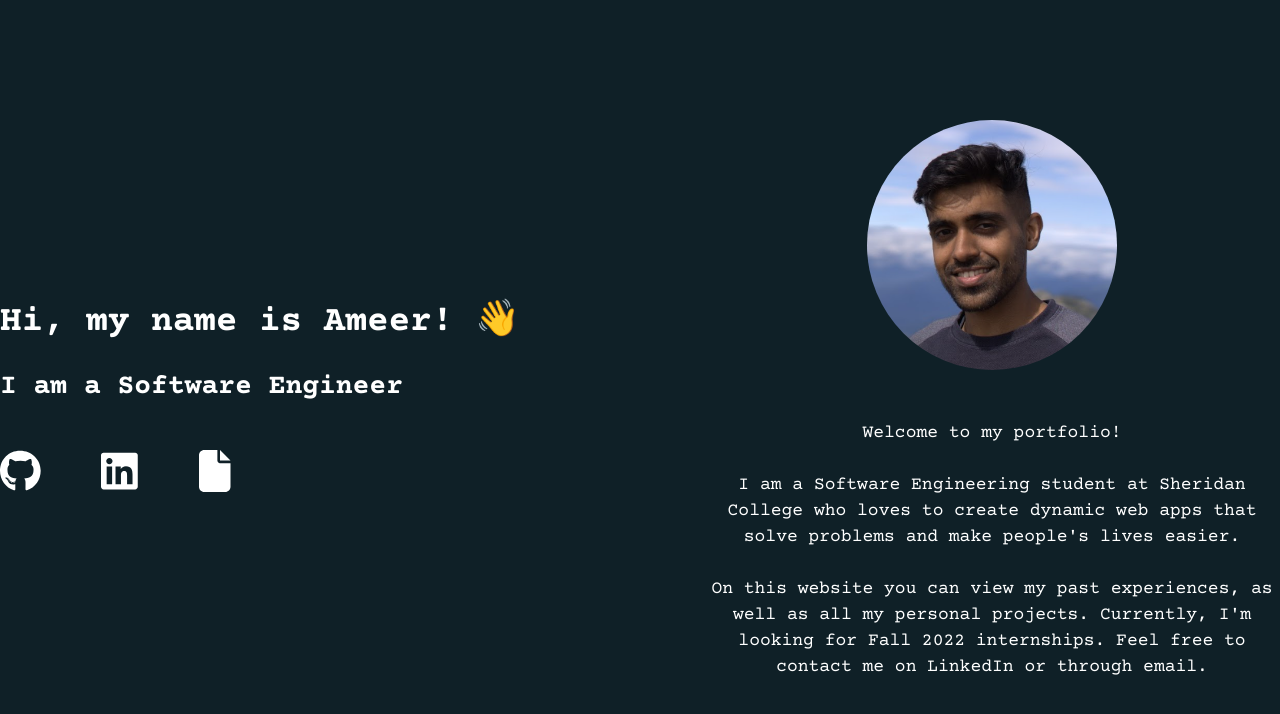
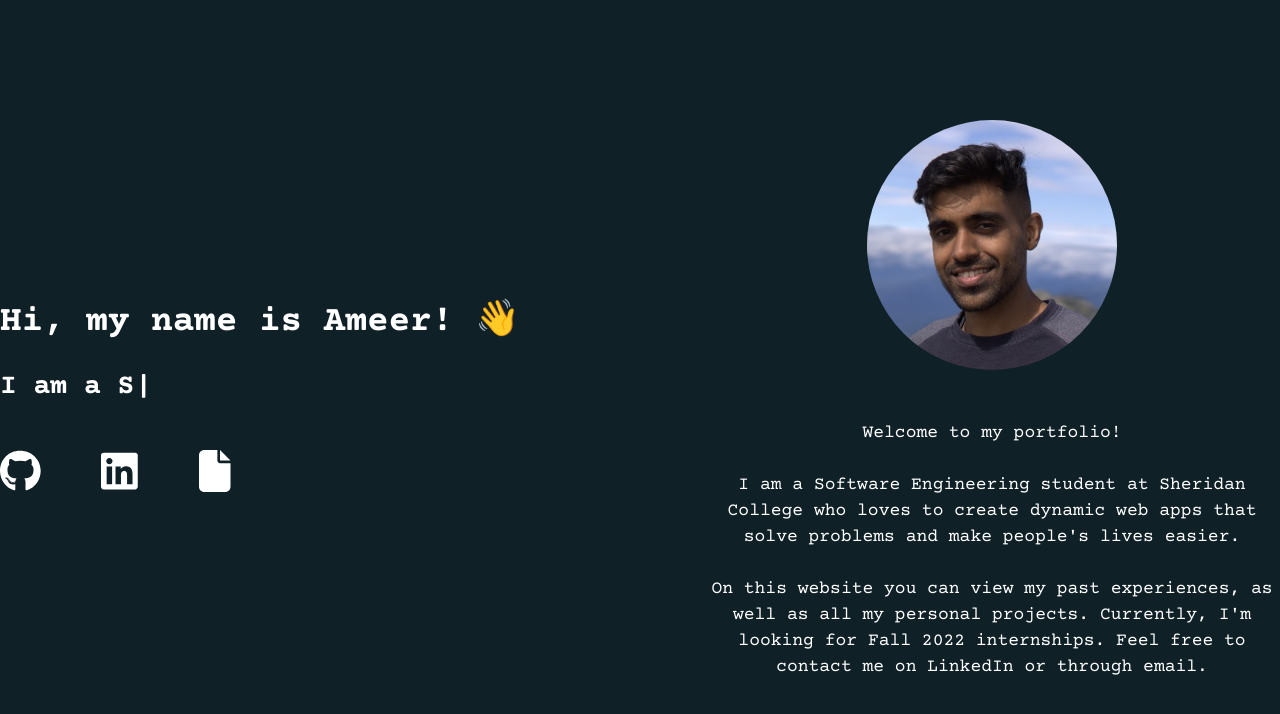
Before and after one commit to ameer-ahmad/portfolio2022, a React (Create React App) app: page / in a window 1280 px wide. Shown: the top 714 px of the page. Built offline with nearby package versions, Linux system fonts and the light colour scheme.

Commit message:
added typewriter effect

```diff
--- a/package.json
+++ b/package.json
@@ -14,6 +14,7 @@
     "react": "^18.2.0",
     "react-dom": "^18.2.0",
     "react-scripts": "5.0.1",
+    "typewriter-effect": "^2.19.0",
     "web-vitals": "^2.1.4"
   },
   "scripts": {
--- a/src/App.css
+++ b/src/App.css
@@ -52,6 +52,7 @@ body {
 
 .aboutLeft h2 {
   font-size: 28px;
+  display: flex;
 }
 
 .aboutSocials {
--- a/src/components/About.js
+++ b/src/components/About.js
@@ -3,13 +3,33 @@ import ameer from './ameer.png'
 import { FontAwesomeIcon } from '@fortawesome/react-fontawesome'
 import { faFile } from '@fortawesome/free-solid-svg-icons'
 import { faGithub, faLinkedin } from '@fortawesome/free-brands-svg-icons'
+import Typewriter from 'typewriter-effect'
 
 function About() {
   return (
     <div className="about">
         <div className="aboutLeft">
             <h1>Hi, my name is Ameer! 👋</h1>
-            <h2>I am a Software Engineer</h2>
+            <h2>I am a&nbsp;
+            <Typewriter
+                onInit={(typewriter) => {
+                    typewriter
+                        .typeString("Software Engineer.")
+                        .pauseFor(1000)
+                        .deleteAll()
+                        .typeString("Designer.")
+                        .pauseFor(1000)
+                        .deleteAll()
+                        .typeString("problem solver.")
+                        .pauseFor(1000)
+                        .deleteAll()
+                        .typeString("life long learner.")
+                        .pauseFor(1000)
+                        .deleteAll()
+                        .typeString("Software Engineer.")
+                        .start()
+                }}
+            /> </h2>
             <ul className="aboutSocials">
                 <li><a href="https://github.com/ameer-ahmad" target="_blank" rel="noreferrer"><FontAwesomeIcon icon={faGithub} /></a></li>
                 <li><a href="https://www.linkedin.com/in/ameerahmad/" target="_blank" rel="noreferrer"><FontAwesomeIcon icon={faLinkedin} /></a></li>
```
Also changed, not shown: 1 other file (tests, documents, lock files or other folders).
